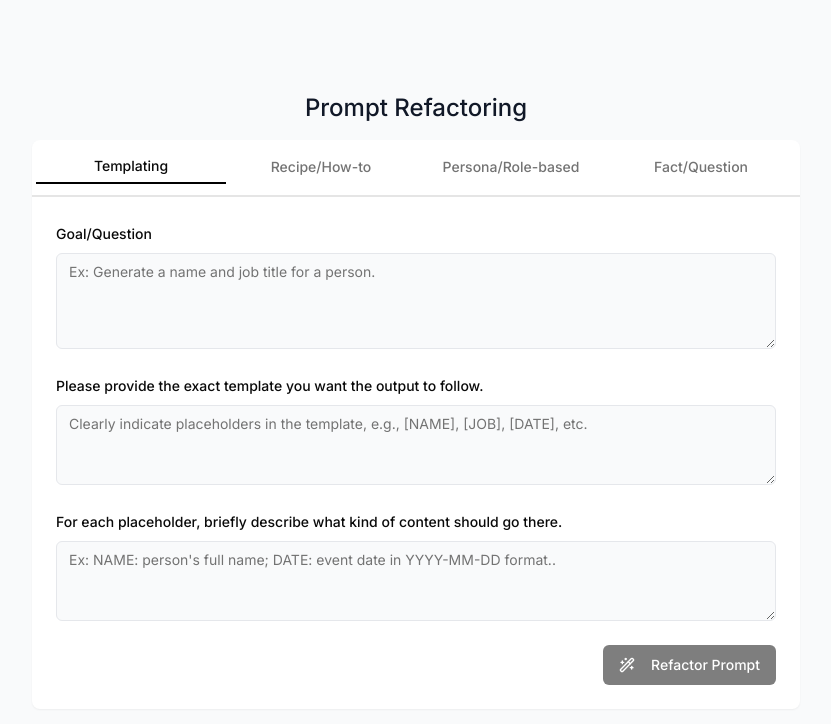
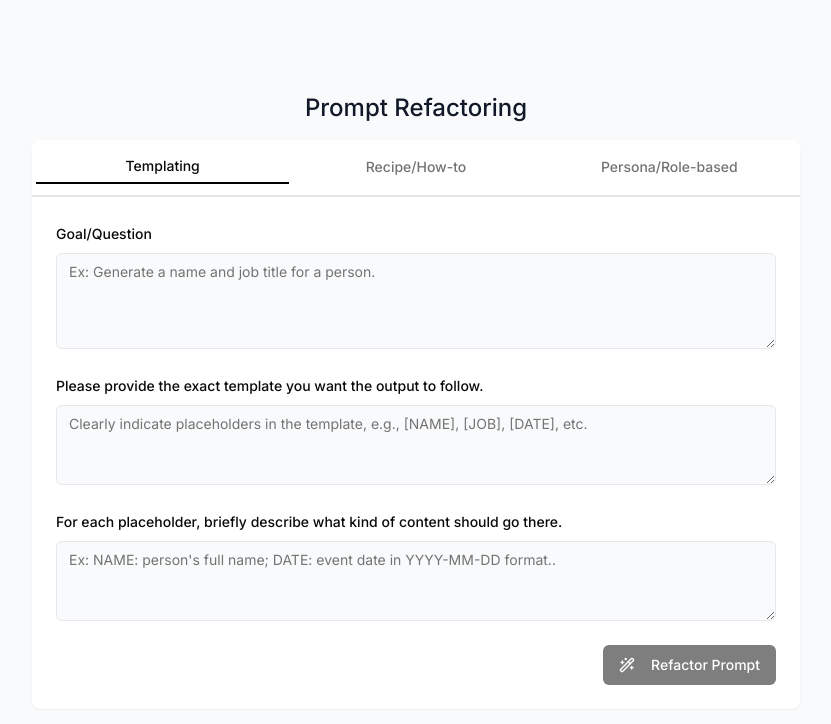
Before and after one commit to divyack2/prompt-refactor, a Next.js app: page / in a window 1280 px wide. Shown: the top 724 px of the page, without its empty margins (224-1055 px from the left). Built offline with nearby package versions, Linux system fonts and the light colour scheme.

Commit message:
commenting out fact/q tab

```diff
--- a/components/prompt-refactor-tool.tsx
+++ b/components/prompt-refactor-tool.tsx
@@ -207,12 +207,12 @@ export default function PromptRefactorTool() {
               >
                 Persona/Role-based
               </TabsTrigger>
-              <TabsTrigger
+              {/* <TabsTrigger
                 value="fact"
                 className="flex-1 data-[state=active]:bg-transparent data-[state=active]:border-b-2 data-[state=active]:border-black data-[state=active]:shadow-none rounded-none"
               >
                 Fact/Question
-              </TabsTrigger>
+              </TabsTrigger> */}
             </TabsList>
           </div>
 
@@ -407,7 +407,7 @@ export default function PromptRefactorTool() {
           </TabsContent>
 
           {/* Fact/Question Tab */}
-          <TabsContent value="fact" className="p-6 space-y-6 mt-0">
+          {/* <TabsContent value="fact" className="p-6 space-y-6 mt-0">
             <div className="space-y-2">
               <Label htmlFor="factQuestion">Question</Label>
               <Textarea
@@ -466,7 +466,7 @@ export default function PromptRefactorTool() {
               </Button>
             </div>
 
-          </TabsContent>
+          </TabsContent> */}
         </Tabs>
       </CardContent>
     </Card>
```
Also changed, not shown: 4 other files (tests, documents, lock files or other folders).
